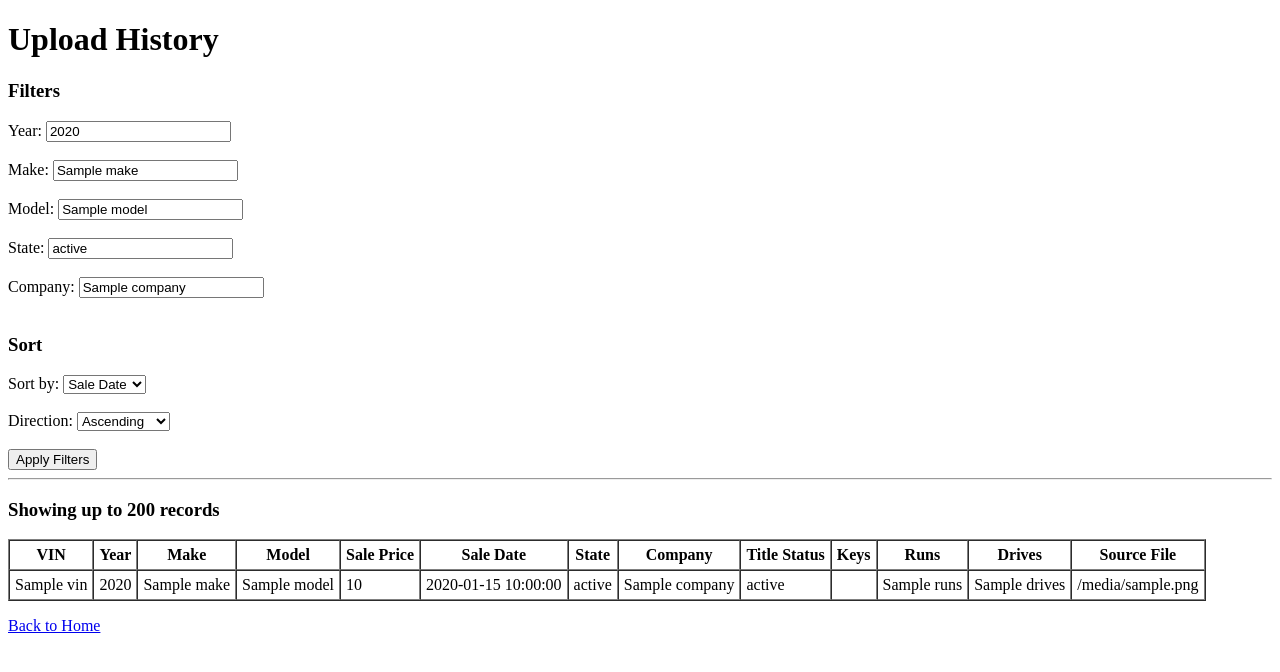
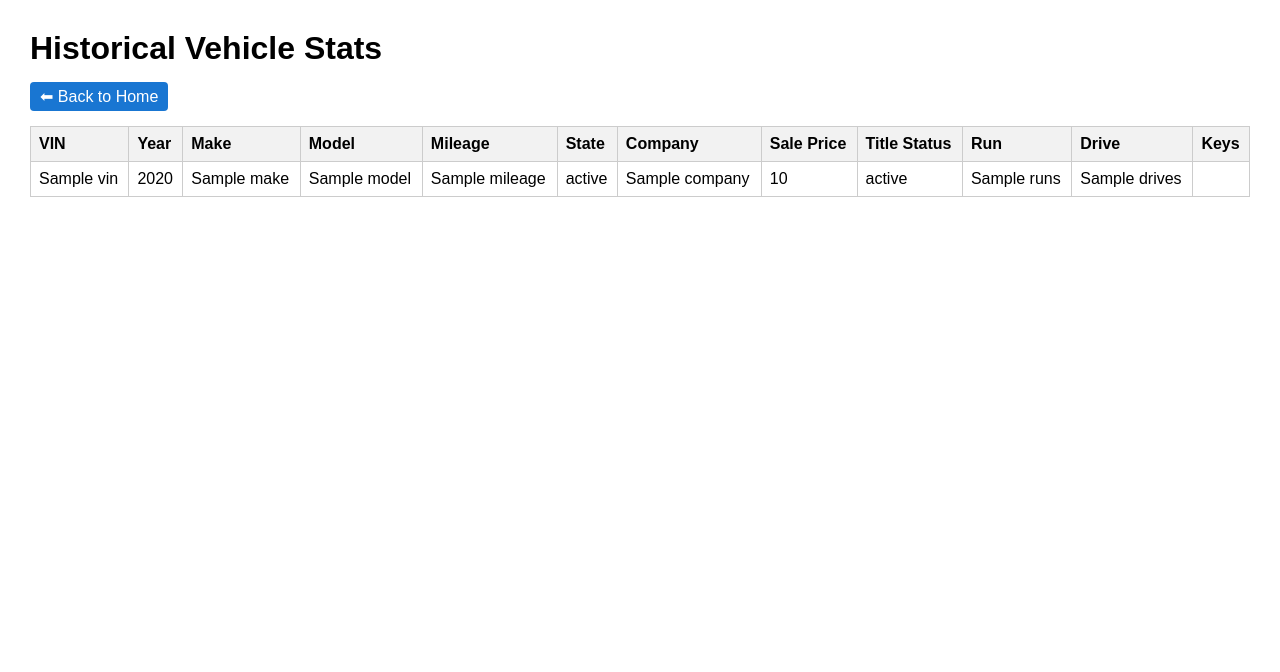
Before and after one commit to Mbdavison/vehicle-pricing, a FastAPI app: template templates/history.html in a window 1280 px wide. Shown: the top 672 px of the page. Run offline with FastAPI, Linux system fonts and the light colour scheme; the template is opened without the code that fills it: most values are stand-ins (such as "Sample title", 1, 10 or a date in 2020).

Commit message:
Added mileage column to history page

```diff
--- a/templates/history.html
+++ b/templates/history.html
@@ -1,107 +1,58 @@
 <!DOCTYPE html>
 <html>
 <head>
-    <title>Upload History</title>
+    <title>Historical Vehicle Stats</title>
+    <style>
+        body { font-family: Arial, sans-serif; margin: 30px; }
+        h1 { margin-bottom: 20px; }
+        a { text-decoration: none; padding: 6px 10px; background: #1976d2; color: white; border-radius: 4px; }
+        table { width: 100%; border-collapse: collapse; margin-top: 20px; }
+        th, td { padding: 8px; border: 1px solid #ccc; text-align: left; }
+        th { background: #f2f2f2; }
+    </style>
 </head>
 <body>
-    <h1>Upload History</h1>
+    <h1>Historical Vehicle Stats</h1>
 
-    <form action="/history" method="post">
-        <h3>Filters</h3>
+    <a href="/">⬅ Back to Home</a>
 
-        <label>Year:
-            <input type="text" name="year" value="{{ year }}">
-        </label>
-        <br><br>
-
-        <label>Make:
-            <input type="text" name="make" value="{{ make }}">
-        </label>
-        <br><br>
-
-        <label>Model:
-            <input type="text" name="model" value="{{ model }}">
-        </label>
-        <br><br>
-
-        <label>State:
-            <input type="text" name="state" value="{{ state }}" placeholder="e.g. CO">
-        </label>
-        <br><br>
-
-        <label>Company:
-            <input type="text" name="company" value="{{ company }}" placeholder="Seller / client name">
-        </label>
-        <br><br>
-
-        <h3>Sort</h3>
-
-        <label>Sort by:
-            <select name="sort_by">
-                <option value="sale_date" {% if sort_by == "sale_date" %}selected{% endif %}>Sale Date</option>
-                <option value="sale_price" {% if sort_by == "sale_price" %}selected{% endif %}>Sale Price</option>
-                <option value="year" {% if sort_by == "year" %}selected{% endif %}>Year</option>
-                <option value="state" {% if sort_by == "state" %}selected{% endif %}>State</option>
-                <option value="company" {% if sort_by == "company" %}selected{% endif %}>Company</option>
-            </select>
-        </label>
-        <br><br>
-
-        <label>Direction:
-            <select name="sort_dir">
-                <option value="asc" {% if sort_dir == "asc" %}selected{% endif %}>Ascending</option>
-                <option value="desc" {% if sort_dir == "desc" %}selected{% endif %}>Descending</option>
-            </select>
-        </label>
-        <br><br>
-
-        <button type="submit">Apply Filters</button>
-    </form>
-
-    <hr>
-
-    {% if message %}
-        <p><strong>{{ message }}</strong></p>
-    {% endif %}
-
-    {% if rows %}
-        <h3>Showing up to 200 records</h3>
-        <table border="1" cellpadding="5" cellspacing="0">
+    <table>
+        <thead>
             <tr>
                 <th>VIN</th>
                 <th>Year</th>
                 <th>Make</th>
                 <th>Model</th>
-                <th>Sale Price</th>
-                <th>Sale Date</th>
+                <th>Mileage</th>
                 <th>State</th>
                 <th>Company</th>
+                <th>Sale Price</th>
                 <th>Title Status</th>
+                <th>Run</th>
+                <th>Drive</th>
                 <th>Keys</th>
-                <th>Runs</th>
-                <th>Drives</th>
-                <th>Source File</th>
             </tr>
-            {% for r in rows %}
+        </thead>
+
+        <tbody>
+            {% for v in vehicles %}
             <tr>
-                <td>{{ r.vin }}</td>
-                <td>{{ r.year }}</td>
-                <td>{{ r.make }}</td>
-                <td>{{ r.model }}</td>
-                <td>{{ r.sale_price }}</td>
-                <td>{{ r.sale_date }}</td>
-                <td>{{ r.state }}</td>
-                <td>{{ r.company }}</td>
-                <td>{{ r.title_status }}</td>
-                <td>{{ r.has_keys }}</td>
-                <td>{{ r.runs }}</td>
-                <td>{{ r.drives }}</td>
-                <td>{{ r.source_file }}</td>
+                <td>{{ v.vin }}</td>
+                <td>{{ v.year }}</td>
+                <td>{{ v.make }}</td>
+                <td>{{ v.model }}</td>
+                <td>{{ v.mileage }}</td>
+                <td>{{ v.state }}</td>
+                <td>{{ v.company }}</td>
+                <td>{{ v.sale_price }}</td>
+                <td>{{ v.title_status }}</td>
+                <td>{{ v.runs }}</td>
+                <td>{{ v.drives }}</td>
+                <td>{{ v.has_keys }}</td>
             </tr>
             {% endfor %}
-        </table>
-    {% endif %}
+        </tbody>
+    </table>
 
-    <p><a href="/">Back to Home</a></p>
 </body>
 </html>
```
